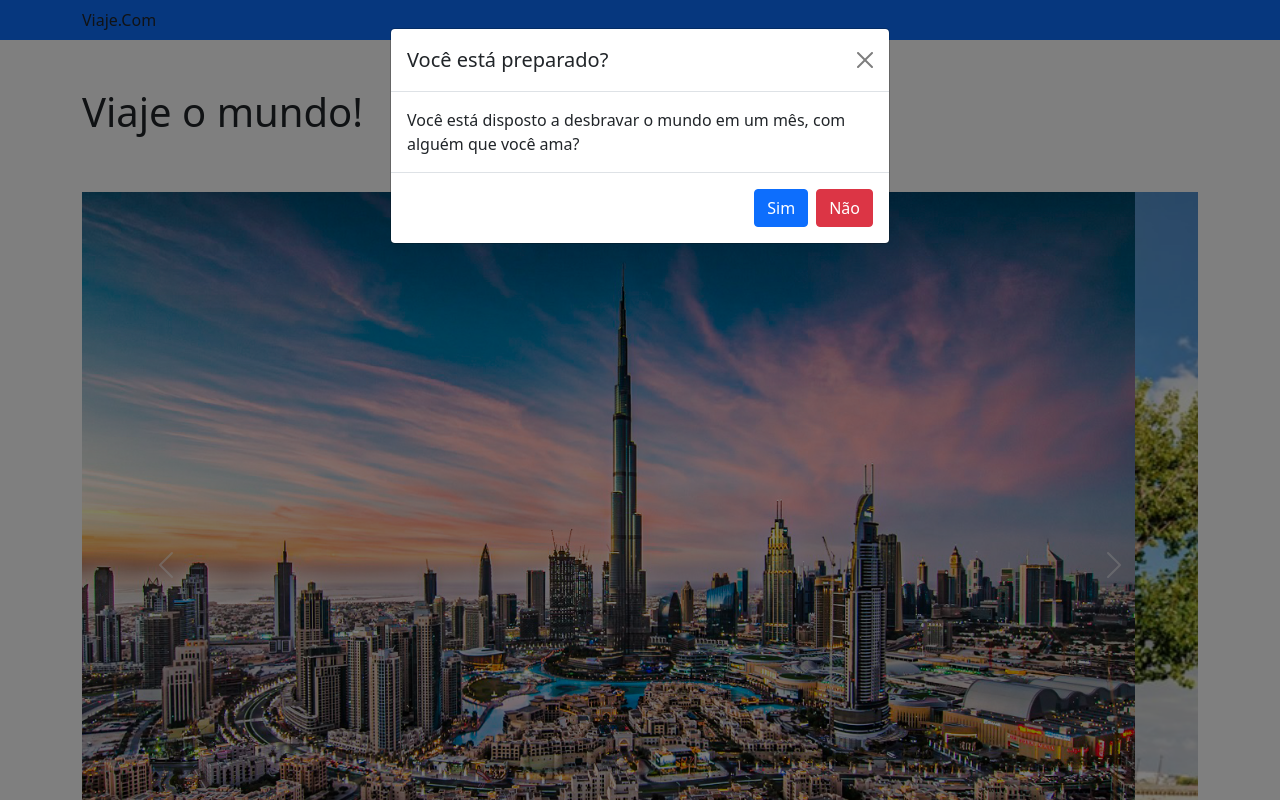
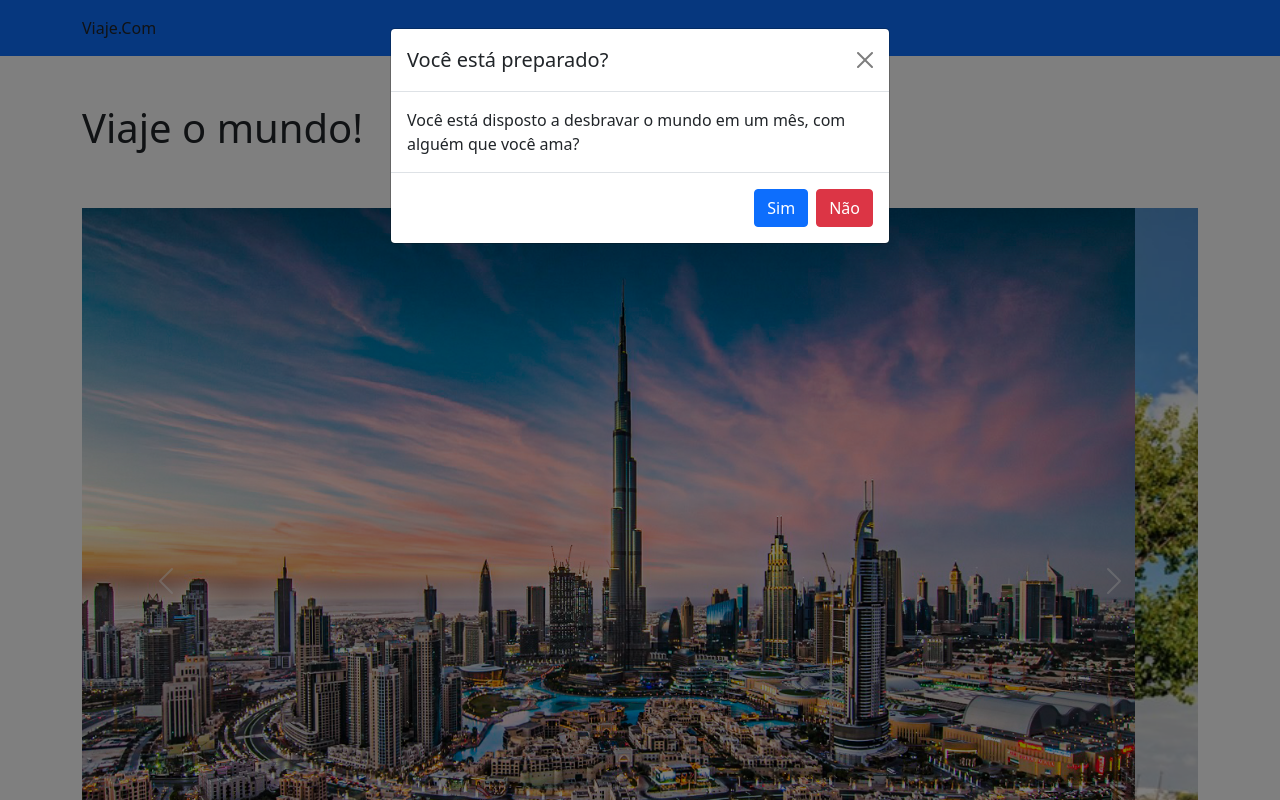
Before and after one commit to LucasRost/trabalho-modal, a plain HTML site: page index.html in a window 1280 px wide. Shown: the top 800 px of the page. Drawn offline with nearby package versions, Linux system fonts and the light colour scheme.

Commit message:
Adicional de padding no header

```diff
--- a/index.html
+++ b/index.html
@@ -15,7 +15,7 @@
   </head>
   <body>
     <header>
-      <nav class="navbar navbar-light bg-primary">
+      <nav class="navbar navbar-light bg-primary p-3">
         <div class="container">Viaje.Com</div>
       </nav>
     </header>
```
